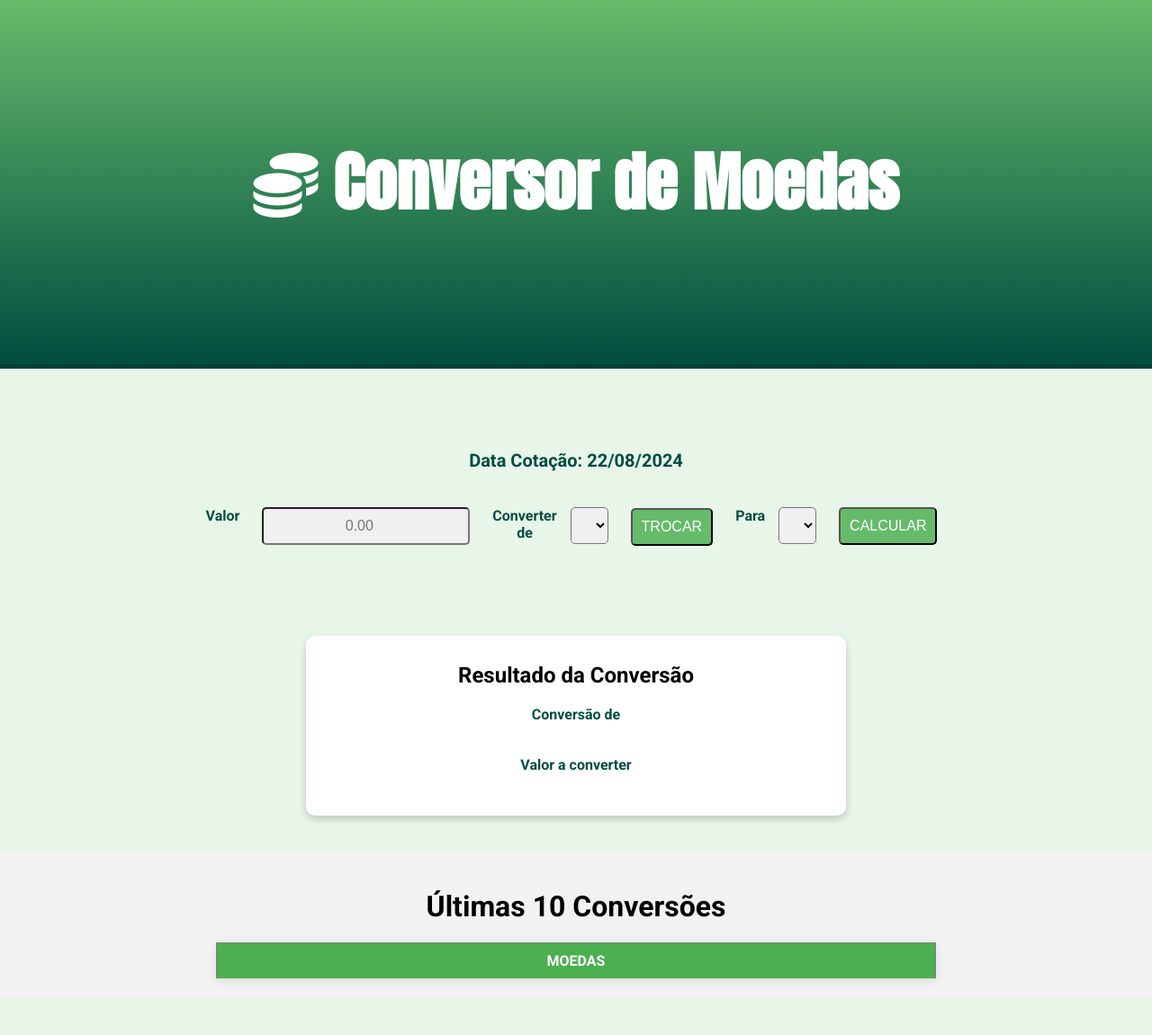
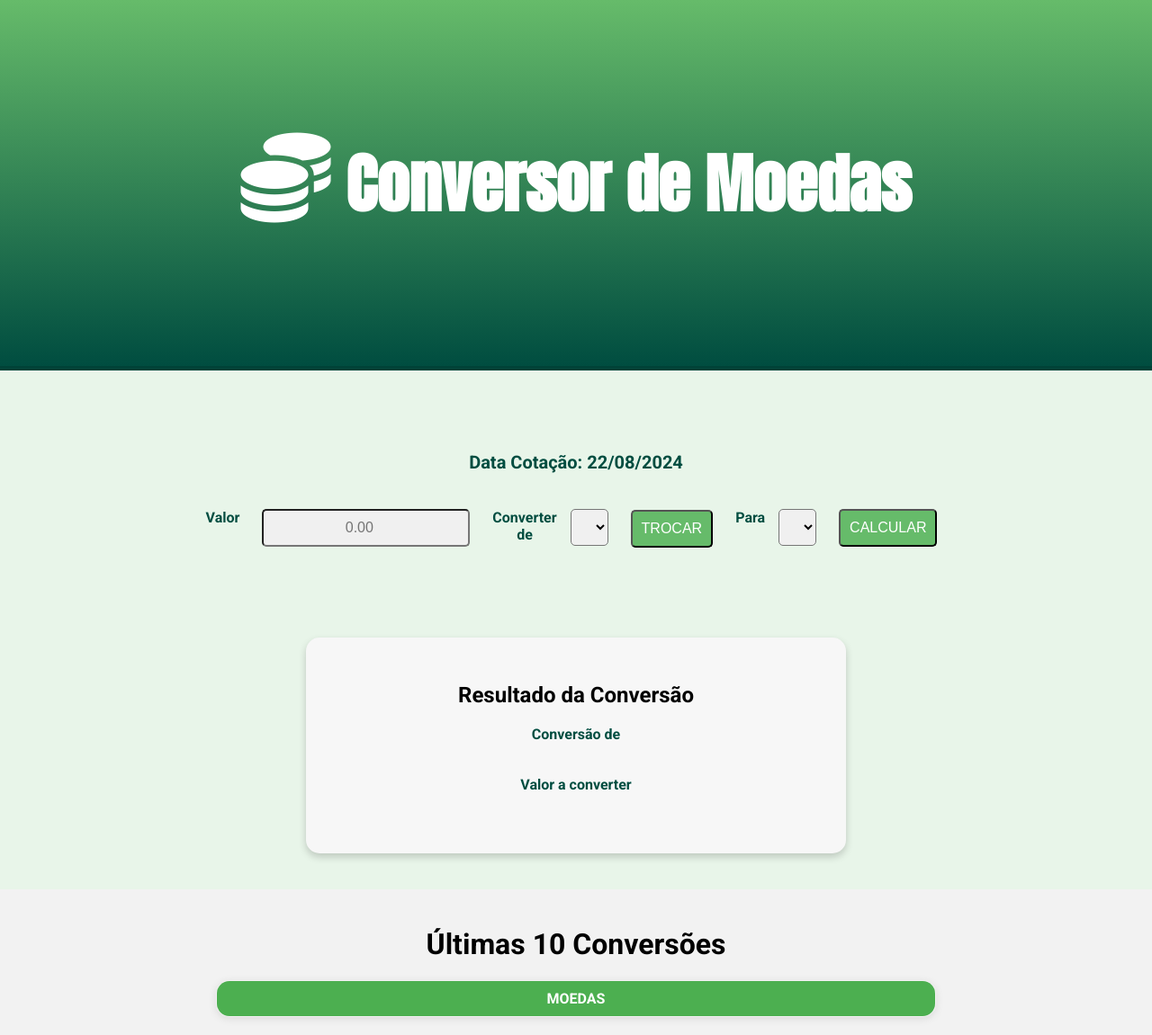
Before and after one commit to Ayalos2/ProjetoWeb, a website: page index.html in a window 1280 px wide. Shown: the whole page at 90% size. Before the commit the page ends 1109 px from the top, so only its background shows below. Drawn offline with Linux system fonts and the light colour scheme; no server answers.

Commit message:
últimos detalhes

```diff
--- a/style.css
+++ b/style.css
@@ -18,6 +18,10 @@ header{
     color: #fff;
 
 }
+header h1 i{
+    font-size: 100px;
+}
+
 main{
     padding: 20px;
     max-width: 600px;
@@ -60,14 +64,15 @@ form {
 .resultadoConversao{
     margin-top: 20px;
     text-align: center;
-    background: #fff;
-    border-radius: 10px;
+    background: #f7f7f7;
+    border-radius: 15px;
     box-shadow: 0 4px 8px rgba(0, 0, 0, 0.185);
     height: 200px;
     display: flex;
     flex-direction: column;
     justify-content: center;
     align-items: center;
+    padding: 20px;
 }
 
 #trocar{
@@ -89,6 +94,7 @@ select, input[type="button"] {
 }
 
 input[type="button"]{
+    transition: background-color 0.3s ease;
     background-color: #66bb6a;
     color: #fff;
     cursor: pointer;
@@ -129,6 +135,8 @@ table {
     width: 80%;
     max-width: 800px;
     box-shadow: 0 2px 10px rgba(0, 0, 0, 0.1);
+    border-radius: 15px;
+    overflow: hidden;
 }
 
 th, td {
```
